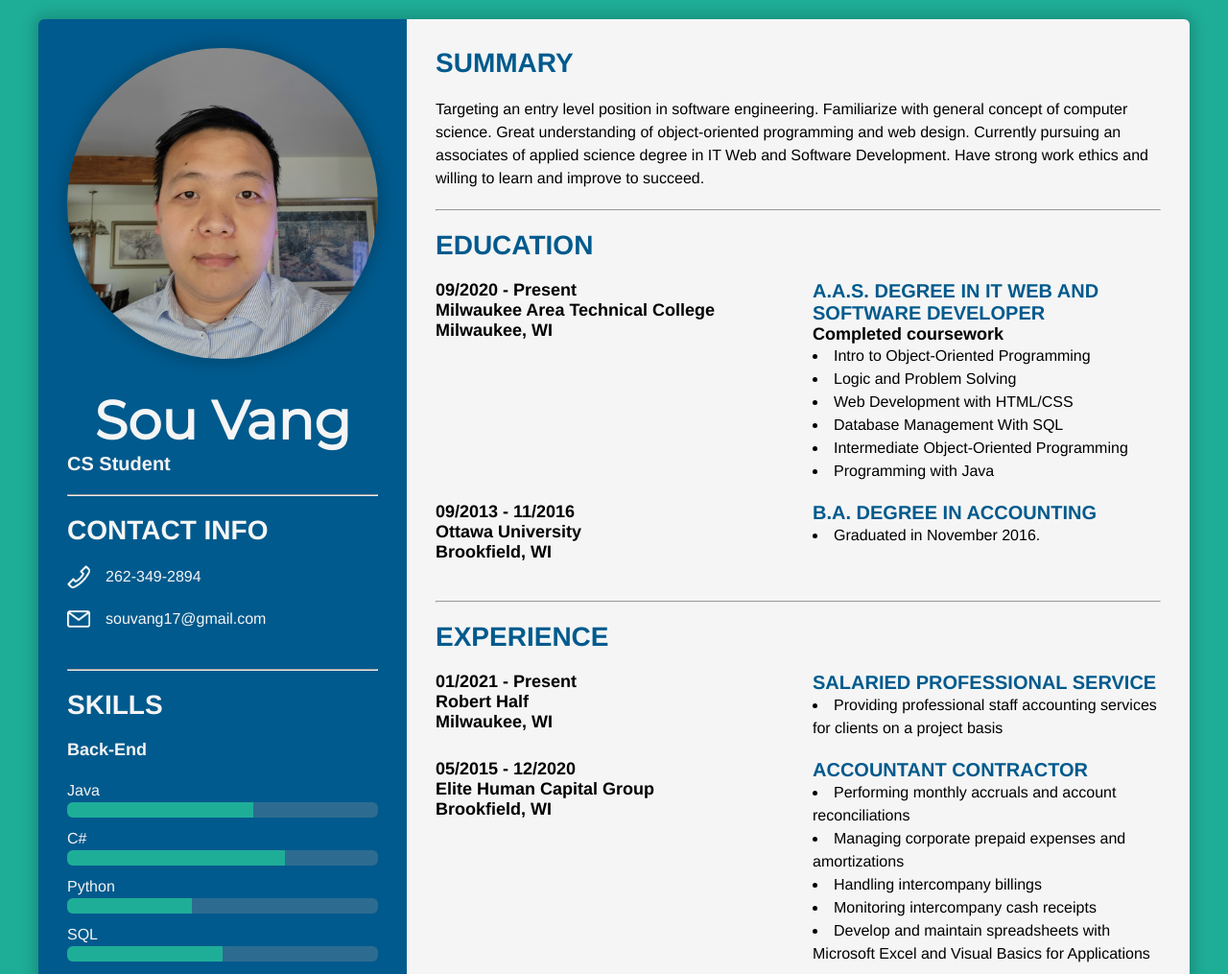
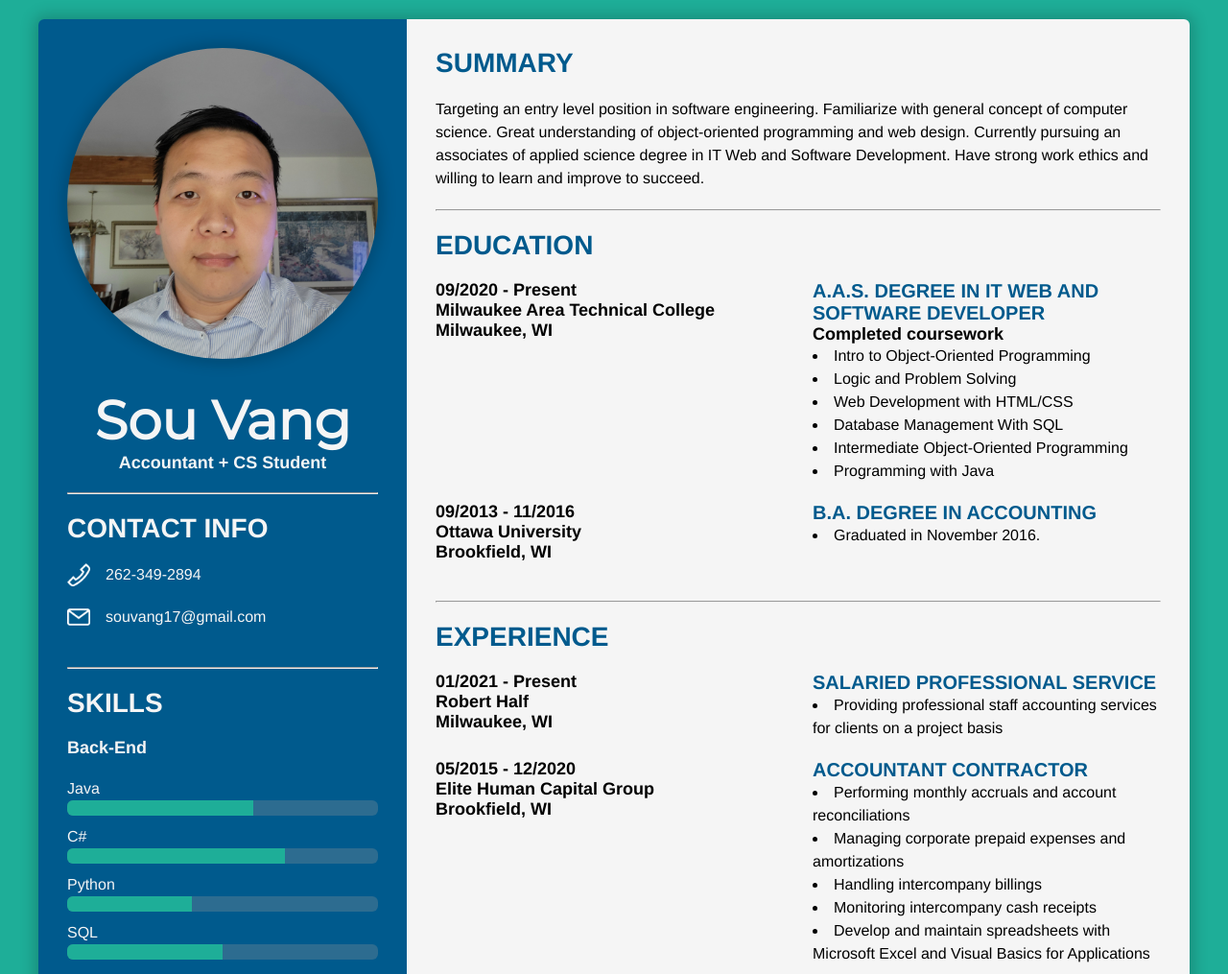
Before and after one commit to souvang17/cv, a plain HTML site: page index.html in a window 1280 px wide. Shown: the top 1015 px of the page at 96% size. Drawn offline with Linux system fonts and the light colour scheme.

Commit message:
html upload

```diff
--- a/index.html
+++ b/index.html
@@ -3,6 +3,8 @@
 
 <head>
   <meta charset="utf-8">
+  <meta name="description" content="Hi! My name is Sou Vang. I am a computer science student. Currectnly, I am working as an accountant.">
+  <meta name="keywords" content="Sou Vang, Student, Computer Science, Web Design, Accountant">
   <meta name="viewport" content="width=device-width, initial-scale=1.0">
   <title>Sou Vang CV</title>
   <link rel="stylesheet" href="css/styles.css">
@@ -17,7 +19,7 @@
     <aside>
       <img class="profile-picture" src="images/20210606_170810-912.png" alt="profit-picture">
       <h1>Sou Vang</h1>
-      <h3>CS Student</h3>
+      <h4 id="position-heading">Accountant + CS Student</h4>
 
       <hr>
 
@@ -35,8 +37,10 @@
 
         <div class="columns">
           <div class="flex-container-contact">
-            <img class="icons" src="icons/email.png" alt="email-icon">
-            <span>souvang17@gmail.com</span>
+            <a href="mailto:souvang17@gmail.com">
+              <img class="icons" src="icons/email.png" alt="email-icon">
+              <span>souvang17@gmail.com</span>
+            </a>
           </div>
         </div>
       </div>
```
